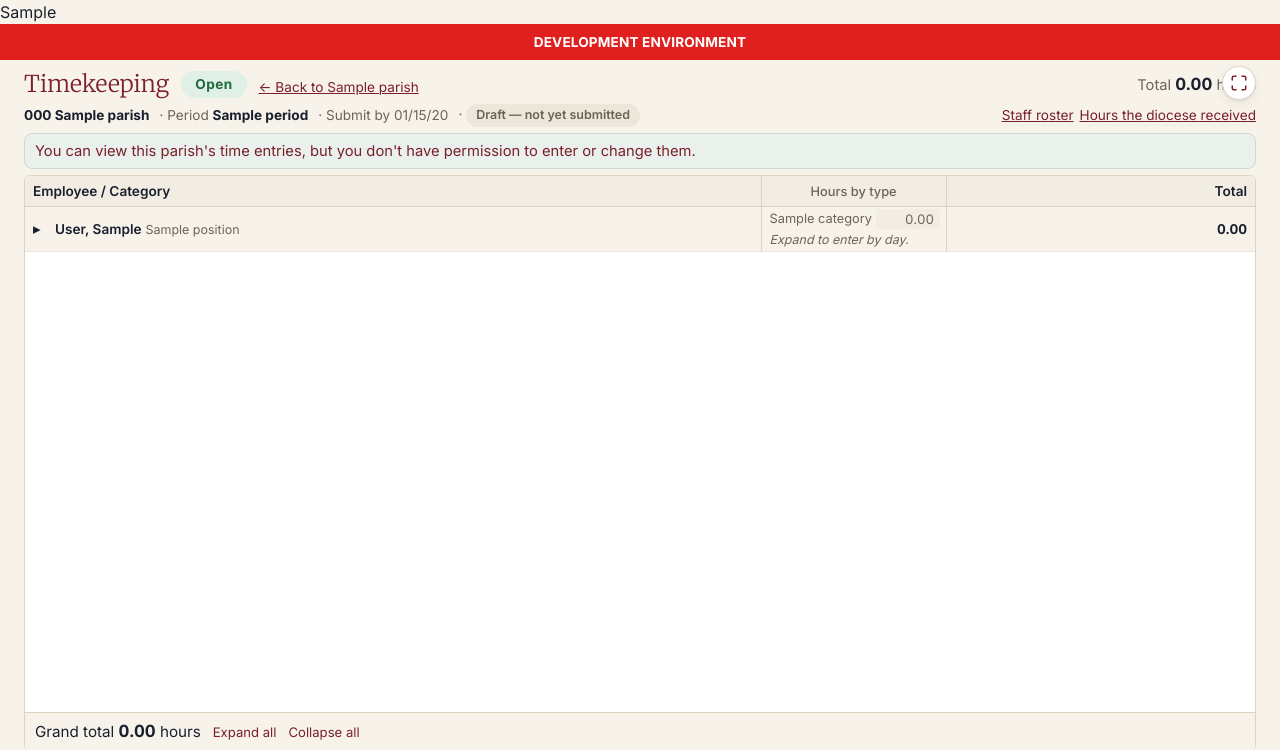
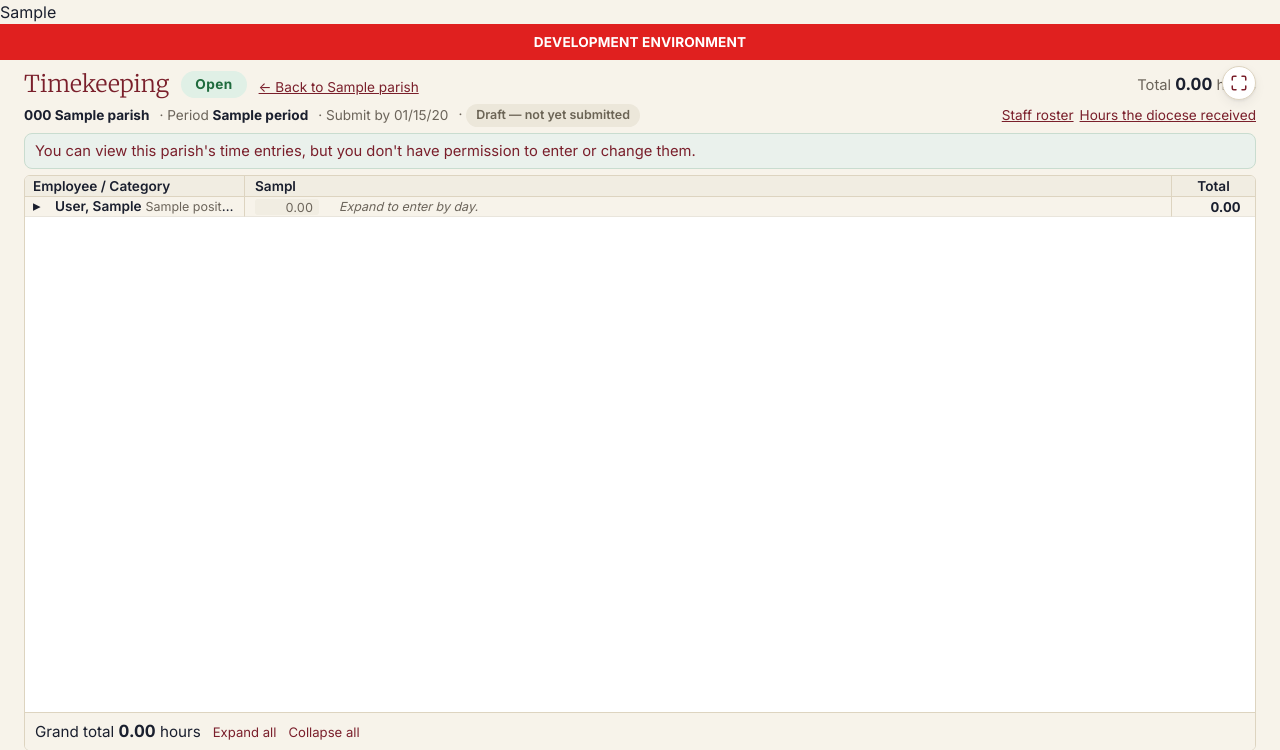
Before and after one commit to CFMjayb/checkreq-website, a FastAPI app: template templates/timekeeping_entry.html in a window 1280 px wide. Shown: the top 750 px of the page. Run offline with FastAPI, Linux system fonts and the light colour scheme; the template is opened without the code that fills it: most values are stand-ins (such as "Sample title", 1, 10 or a date in 2020); some libraries are stand-ins or nearby versions.

Commit message:
Time Review: Reg/OT/Sick/Vac/Holiday in the same order and columns in both grids, tighter rows, Total centred, guide updated (26-158)
- category_order.py: one screen order and the short names (Reg, OT, Sick, Vac, Holiday) for both grids; display only
- the Period totals and daily grids share one column geometry (220px name, 84px per kind of hours, 64px box centred) so the numbers line up
- the daily grid header names the columns; an employee's opened total shows the same numbers in the same columns
- narrower rows in both grids; the Total label centred over its numbers
- quick guide updated

Co-Authored-By: Claude Sonnet 5.5 <noreply@anthropic.com>

```diff
--- a/static/css/timekeeping_entry.css
+++ b/static/css/timekeeping_entry.css
@@ -76,40 +78,56 @@ table.te-table { table-layout: fixed; }
 .te-table th.te-l, .te-table td.te-l { position: sticky; left: 0; z-index: 2; background: #fff; text-align: left; border-right: 1px solid var(--color-border, #ddd4c0); }
 .te-table th.te-r, .te-table td.te-r { position: sticky; right: 0; z-index: 2; background: #fff; border-left: 1px solid var(--color-border, #ddd4c0); text-align: right; font-variant-numeric: tabular-nums; }
 .te-table thead th.te-l, .te-table thead th.te-r { z-index: 5; background: #f1ede2; }
-.te-table .te-dh { padding: 1px 0; text-align: center; line-height: 1.1; }
-.te-table thead th.te-hmid { text-align: center; font-weight: 500; font-size: 0.8rem; color: var(--color-muted, #6b645a); }
+.te-table .te-dh { padding: 0; text-align: center; line-height: 1.1; }
+.te-table thead th.te-hmid { padding: 0; text-align: left; }
 /* The dates sit inside each employee's expanded area (not up in the header). */
-.te-daterow td { background: #fbf9f3; height: 26px; border-bottom: 1px solid rgba(0, 0, 0, 0.06); }
+.te-daterow td { background: #fbf9f3; height: 20px; border-bottom: 1px solid rgba(0, 0, 0, 0.06); }
 .te-daterow td.te-l, .te-daterow td.te-r { background: #fbf9f3; }
 .te-daterow td.te-catlabel { font-size: 0.75rem; color: var(--color-muted, #6b645a); font-weight: 500; }
-.te-dow { display: block; font-size: 0.68rem; font-weight: 500; color: var(--color-muted, #6b645a); }
-.te-md { display: block; font-size: 0.82rem; }
+.te-dow { display: block; font-size: 0.58rem; line-height: 0.95; font-weight: 500; color: var(--color-muted, #6b645a); }
+.te-md { display: block; font-size: 0.72rem; line-height: 1; }
 .te-we { background-color: rgba(0, 0, 0, 0.035); }
 .te-table .te-daterow td.te-we { background-color: #ebe5d6; }
 
+/* Tight rows (Jay, 2026-10-11): the page's normal line height and cell padding made every row taller than its box. */
+.te-table tbody td { line-height: 1.2; }
+.te-table thead th { padding-top: 2px; padding-bottom: 2px; line-height: 1.2; }
 /* The employee line. */
-.te-sum td { background: #f7f3ea; height: 28px; }
+.te-sum td { background: #f7f3ea; height: 18px; }
+.te-sum .te-pdf { height: 15px; font-size: 0.66rem; padding: 0 6px; }
 .te-sum td.te-l, .te-sum td.te-r { background: #f7f3ea; }
-.te-table .te-collapsed { white-space: normal; overflow: visible; text-overflow: clip; padding: 1px 8px; }
-.te-toggle { background: none; border: 0; cursor: pointer; font-size: 0.95rem; line-height: 1; padding: 2px 6px 2px 0; color: var(--color-ink, #2b2b2b); width: 22px; text-align: left; }
+.te-table .te-collapsed { white-space: normal; overflow: visible; text-overflow: clip; padding: 1px 0; }
+/* Alignment (Jay, 2026-10-11): the daily grid and the Period totals grid use the same geometry: first column 220px, then one 84px
+   column per kind of hours (Reg, OT, Sick, Vac, Holiday), a 64px box centred in each (10px each side). */
+.te-slots { display: flex; align-items: center; }
+.te-slot { flex: 0 0 84px; width: 84px; display: flex; justify-content: center; align-items: center; }
+.te-slot .te-when-closed { display: block; }
+.te-slot .te-when-open { display: none; }
+.te-emp.is-open .te-slot .te-when-closed { display: none; }
+.te-emp.is-open .te-slot .te-when-open { display: block; }
+.te-sumnum strong { display: inline-block; width: 64px; box-sizing: border-box; padding: 0 5px; text-align: right; font-size: 0.82rem; font-variant-numeric: tabular-nums; color: var(--color-ink, #2b2b2b); }
+.te-rest { flex: 1 1 auto; min-width: 0; padding-left: 10px; }
+.te-hcats { display: flex; }
+.te-hcats span { flex: 0 0 84px; box-sizing: border-box; padding: 0 10px; text-align: center; font-weight: 600; font-size: 0.85rem; color: var(--color-ink, #2b2b2b); white-space: nowrap; }
+.te-table td.te-fill, .te-table th.te-fillh { padding: 0; }
+.te-table th.te-r { text-align: center; padding-left: 0; padding-right: 0; }
+.te-table td.te-r { text-align: center; padding-left: 0; padding-right: 0; }
+.te-table td.te-r > strong, .te-table td.te-r > span { display: inline-block; width: 64px; box-sizing: border-box; padding: 0 5px; text-align: right; }
+.te-toggle { background: none; border: 0; cursor: pointer; font-size: 0.95rem; line-height: 1; padding: 0 6px 0 0; color: var(--color-ink, #2b2b2b); width: 22px; text-align: left; }
 .te-toggle:hover { color: var(--color-franciscan-green, #1f3d2e); }
 .te-name { font-weight: 600; }
 .te-pos { font-size: 0.78rem; margin-left: 4px; }
 .te-when-open { display: none; }
-.te-sumtype { display: inline-flex; align-items: baseline; gap: 4px; margin: 0 14px 0 0; font-size: 0.8rem; color: var(--color-muted, #6b645a); white-space: nowrap; }
-.te-sumtype strong { display: inline-block; min-width: 3.4em; text-align: right; color: var(--color-ink, #2b2b2b); font-variant-numeric: tabular-nums; }
-.te-sumtype[hidden] { display: none; }
-.te-clear { margin-left: 6px; height: 20px; padding: 0 10px; font-size: 0.75rem; line-height: 1; min-height: 0; }
+.te-clear { margin-left: 6px; height: 15px; padding: 0 10px; font-size: 0.75rem; line-height: 1; min-height: 0; }
 .te-emp.is-open .te-when-closed { display: none; }
 .te-emp.is-open .te-when-open { display: inline; }
 .te-emp:not(.is-open) .te-detail { display: none; }
-.te-cat { display: inline-flex; align-items: center; gap: 4px; margin: 0 14px 0 0; font-size: 0.8rem; color: var(--color-muted, #6b645a); white-space: nowrap; }
 .te-note { font-size: 0.78rem; color: var(--color-muted, #6b645a); font-style: italic; white-space: nowrap; }
 
 /* The boxes: text boxes (never number spinners) so every digit shows, centered, narrow. */
 .te-table input.te-day, .te-table input.te-total {
-  box-sizing: border-box; width: 100%; height: 20px; padding: 0 5px; margin: 0; text-align: right;
-  font-size: 0.82rem; font-variant-numeric: tabular-nums; border: 1px solid #d9d1bd; border-radius: 3px; background: #fff;
+  box-sizing: border-box; width: 100%; height: 16px; padding: 0 5px; margin: 0; text-align: right;
+  font-size: 0.78rem; font-variant-numeric: tabular-nums; border: 1px solid #d9d1bd; border-radius: 3px; background: #fff;
 }
 .te-table input.te-day { max-width: 44px; display: block; margin: 0 auto; }
 .te-table input.te-total { width: 64px; }
--- a/static/js/timekeeping_entry.js
+++ b/static/js/timekeeping_entry.js
@@ -144,8 +144,7 @@
         var v = cell.mode === 'days' ? daySum(cell) : num(cell.total.value);
         if (cell.ctot) cell.ctot.textContent = fmt(v);
         tb.querySelectorAll('[data-te-sumtype][data-c="' + cell.c + '"]').forEach(function (el) {
-          el.textContent = fmt(v);
-          if (el.parentNode) el.parentNode.hidden = v <= 0;   // a type with nothing in it is not listed
+          el.textContent = v > 0 ? fmt(v) : '';   // a type with nothing in it stays empty (its column keeps its place)
         });
         etot += v;
         cell.days.forEach(function (el) { var i = el.dataset.i; perDay[i] = (perDay[i] || 0) + num(el.value); });
--- a/templates/timekeeping_entry.html
+++ b/templates/timekeeping_entry.html
@@ -98,17 +98,20 @@
     <input type="hidden" name="csrf_token" value="{{ csrf_token(request) }}">
     <div class="ff-frame">
       <div class="ff-scroll">
-        <table class="ff-table te-table" style="min-width: {{ 200 + dates|length * 50 + 84 }}px">
+        <table class="ff-table te-table" style="min-width: {{ 220 + dates|length * 50 + 84 }}px">
           <colgroup>
-            <col style="width:200px">
+            <col style="width:220px">
             {% for d in dates %}<col style="width:50px">{% endfor %}
+            <col>{# soaks up any extra width so the columns above keep their exact size #}
             <col style="width:84px">
           </colgroup>
           <thead>
             <tr>
               {# no dates up here (Jay, 2026-10-11): each employee's dates are shown inside that employee's expanded area #}
               <th class="te-l">Employee / Category</th>
-              <th class="te-hmid" colspan="{{ dates|length }}">Hours by type</th>
+              {# the kinds of hours, in the SAME columns as the Period totals grid above: Reg, OT, Sick, Vac, Holiday #}
+              <th class="te-hmid" colspan="{{ dates|length }}"><div class="te-hcats">{% for c in categories %}<span data-tip="{{ c.label }}">{{ c.short }}</span>{% endfor %}</div></th>
+              <th class="te-fillh"></th>
               <th class="te-r">Total</th>
             </tr>
           </thead>
@@ -123,11 +126,11 @@
                 {% for u in es.pdfs %}<button type="button" class="te-pdf" data-pdf-pop data-pdf-src="{{ u }}" aria-label="Open the email PDF">PDF</button>{% endfor %}
               </td>
               <td class="te-collapsed" colspan="{{ dates|length }}">
-                <span class="te-when-closed">
+                <div class="te-slots">
                   {% for c in categories %}
                   {% set cell = cells[(s.id, c.id)] %}
-                  <label class="te-cat">{{ c.label }}
-                    <input type="text" inputmode="decimal" autocomplete="off" maxlength="6" class="te-total{{ ' is-sum' if cell.mode == 'days' }}"
+                  <span class="te-slot">
+                    <span class="te-when-closed"><input type="text" inputmode="decimal" autocomplete="off" maxlength="6" class="te-total{{ ' is-sum' if cell.mode == 'days' }}"
                            data-s="{{ s.id }}" data-c="{{ c.id }}"
                            data-editable="{{ '1' if cell.editable_total else '0' }}"
                            data-locked="{{ '0' if editable and cell.editable_total else '1' }}"
@@ -136,16 +139,17 @@
                            {% if not cell.editable_total %}data-lock-tip="Recorded by the diocese ({{ cell.line.source if cell.line else '' }}). Ask the diocese to change it."{% endif %}
                            aria-label="{{ c.label }} total for {{ s.first_name }} {{ s.last_name }}"
                            value="{% if cell.mode == 'days' %}{{ '%.2f'|format(cell.days) }}{% elif cell.total is not none %}{{ '%.2f'|format(cell.total) }}{% endif %}"
-                           {% if cell.mode == 'days' or not editable or not cell.editable_total %}readonly{% endif %}>
-                  </label>
+                           {% if cell.mode == 'days' or not editable or not cell.editable_total %}readonly{% endif %}></span>
+                    {% set cs = cells[(s.id, c.id)].sum %}<span class="te-when-open te-sumnum"><strong data-te-sumtype data-s="{{ s.id }}" data-c="{{ c.id }}" aria-label="{{ c.label }} total">{{ '%.2f'|format(cs) if cs > 0 else '' }}</strong></span>
+                  </span>
                   {% endfor %}
-                  <span class="te-note">{{ 'Entered by day. Expand to change.' if any_days.v else 'Expand to enter by day.' }}</span>
-                </span>
-                <span class="te-when-open">
-                  {% for c in categories %}{% set cs = cells[(s.id, c.id)].sum %}<span class="te-sumtype"{% if cs <= 0 %} hidden{% endif %}>{{ c.label }} <strong data-te-sumtype data-s="{{ s.id }}" data-c="{{ c.id }}">{{ '%.2f'|format(cs) }}</strong></span>{% endfor %}
-                  {% if editable %}<button type="button" class="btn btn-sm te-clear" data-te-cleardays data-s="{{ s.id }}" data-tip="Empties the day boxes and keeps each type's total, which you can then edit.">Clear days, keep totals</button>{% endif %}
-                </span>
+                  <span class="te-rest">
+                    <span class="te-when-closed te-note">{{ 'Entered by day. Expand to change.' if any_days.v else 'Expand to enter by day.' }}</span>
+                    <span class="te-when-open">{% if editable %}<button type="button" class="btn btn-sm te-clear" data-te-cleardays data-s="{{ s.id }}" data-tip="Empties the day boxes and keeps each type's total, which you can then edit.">Clear days, keep totals</button>{% endif %}</span>
+                  </span>
+                </div>
               </td>
+              <td class="te-fill"></td>
               <td class="te-r"><strong data-te-etotal data-s="{{ s.id }}">{{ '%.2f'|format(es.sum) }}</strong></td>
             </tr>
             {# the dates, shown only when this employee is opened #}
@@ -154,6 +158,7 @@
               {% for d in dates %}
               <td class="te-dh{{ ' te-we' if d.weekday() >= 5 }}"><span class="te-dow">{{ d.strftime('%a') }}</span><span class="te-md">{{ d.month }}/{{ d.day }}</span></td>
               {% endfor %}
+              <td class="te-fill"></td>
               <td class="te-r"></td>
             </tr>
             {% for c in categories %}
@@ -169,6 +174,7 @@
                      value="{{ '%.2f'|format(val) if val is not none and val > 0 else '' }}"
                      {% if not editable %}disabled{% endif %}></td>
               {% endfor %}
+              <td class="te-fill"></td>
               <td class="te-r"><span data-te-ctotal data-s="{{ s.id }}" data-c="{{ c.id }}">{{ '%.2f'|format(cell.sum) }}</span></td>
             </tr>
             {% endfor %}
@@ -179,6 +185,7 @@
               {% for c in categories %}{% set v = entries.get((s.id, c.id, d)) %}{% if v %}{% set dsum.v = dsum.v + v %}{% endif %}{% endfor %}
               <td class="c-num" data-te-daytotal data-s="{{ s.id }}" data-i="{{ loop.index0 }}">{{ '%.2f'|format(dsum.v) if dsum.v > 0 }}</td>
               {% endfor %}
+              <td class="te-fill"></td>
               <td class="te-r"><strong data-te-etotal data-s="{{ s.id }}">{{ '%.2f'|format(es.sum) }}</strong></td>
             </tr>
           </tbody>
--- a/timekeeping.py
+++ b/timekeeping.py
@@ -63,6 +63,7 @@ import db
 import rbac
 import parish_mode
 import parish_roles
+import category_order
 import cornerstone_mode
 import org_features
 # Parish-level half of the two-level Timekeeping gate (2026-08-17). One-way
@@ -218,10 +219,11 @@ def list_categories(org_id: int, include_inactive: bool = False) -> list[dict]:
             "SELECT * FROM portal.timekeeping_categories WHERE org_id = %s ORDER BY sort_order",
             (org_id,),
         )
-    return db.query(
+    # the screen order (Reg, OT, Sick, Vac, Holiday) and the short names, the same on both grids of the entry screen
+    return category_order.sort_categories(db.query(
         "SELECT * FROM portal.timekeeping_categories WHERE org_id = %s AND is_active ORDER BY sort_order",
         (org_id,),
-    )
+    ))
 
 
 def create_category(org_id: int, key: str, label: str, sort_order: int) -> dict | None:
```
Also changed, not shown: other parts of static/css/timekeeping_entry.css (+16 -12 lines), category_order.py (added, +27 -0 lines), payroll_screens.py (+5 -2 lines), templates/_payroll_totals_section.html (+8 -2 lines), templates/guide_payroll_hours.html (+5 -4 lines).
